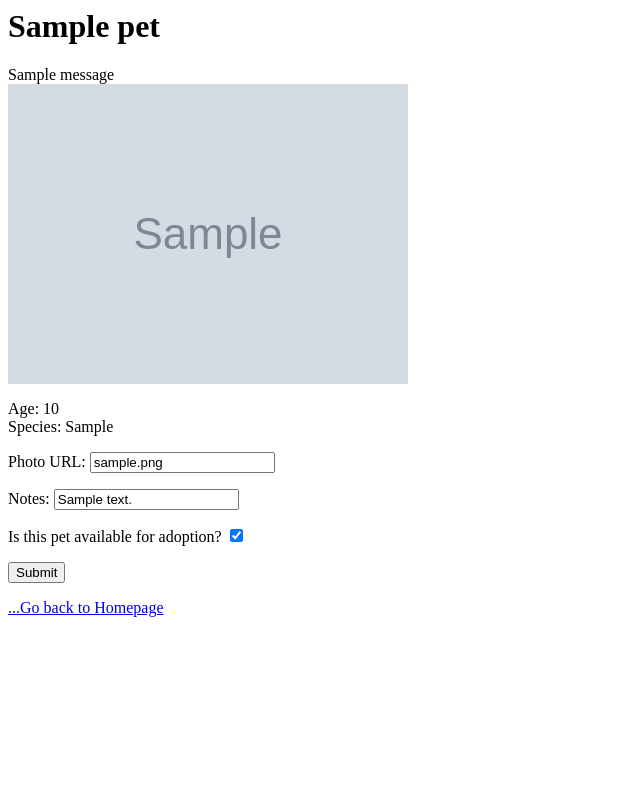
After one commit to SevenSinz/adoptpets, a Flask app: page /1 in a window 1280 px wide. The commit adds this page. Shown: the whole page, without its empty margins (0-640 px from the left). Run offline with Flask 2, Linux system fonts and the light colour scheme; tables that the repository leaves empty hold one stand-in row (values such as "Sample post"); grey boxes marked "Sample" are stand-in pictures; one stand-in notice (Sample message) is shown; some libraries are stand-ins or nearby versions.

Commit message:
edit form functionality

```diff
--- a/app.py
+++ b/app.py
@@ -37,15 +37,24 @@ class AddPetForm(FlaskForm):
     available = BooleanField("Is this pet available for adoption? ")
 
 
+class EditPetForm(FlaskForm):
+    '''Form for editing pet data from pets table'''
+    photo_url = URLField("Photo URL: ",
+                         validators=[url(), Optional(strip_whitespace=True)])
+    notes = StringField("Notes: ")
+    available = BooleanField("Is this pet available for adoption? ")
+
+
 @app.route('/')
 def show_homepage():
+    '''homepage'''
     pets = Pet.query.all()
     return render_template('home.html', pets=pets)
 
 
 @app.route('/add', methods=['GET', 'POST'])
 def add_pet_form():
-    # creating the form instance
+    '''render and process add pet form'''
     form = AddPetForm()
 
     # validating if its GET or POST
@@ -62,8 +71,24 @@ def add_pet_form():
         return redirect('/')
 
     else:
-        return render_template("addpet.html", form = form)
+        return render_template("addpet.html", form=form)
 
-# @app.route('/<int:pet_id_number',methods=['GET', 'POST'])
-# def edit_pet_form(pet_id_number):
-    # creating edit form
+
+@app.route('/<int:pet_id_number>', methods=['GET', 'POST'])
+def edit_pet_form(pet_id_number):
+    '''render and process edit pet information; display pet info'''
+
+    pet = Pet.query.get_or_404(pet_id_number)
+    form = EditPetForm(obj=pet)
+
+    if form.validate_on_submit():
+
+        pet.photo_url = form.photo_url.data or None
+        pet.notes = form.notes.data or None
+        pet.available = form.available.data
+
+        db.session.commit()
+        return redirect('/')
+
+    else:
+        return render_template("display_edit_pet.html", form=form, pet=pet)
--- /dev/null
+++ b/templates/display_edit_pet.html
@@ -0,0 +1,43 @@
+<html>
+<body>
+<h1>{{pet.name}}</h1>
+
+{% for msg in get_flashed_messages() %}
+  <div>{{ msg }}</div>
+{% endfor %}
+
+<div>
+    <img src="{{pet.photo_url}}" alt="">
+    <p>Age: {{pet.age}} <br>
+        <!-- {% if pet.available %}
+            <b>is available!</b>
+        {% endif %} -->
+        Species: {{pet.species}}<br>
+    </p>
+</div>
+
+
+<form method="POST">
+<!-- CRSF tag -->
+  {{ form.hidden_tag() }}
+
+  {% for field in form
+         if field.widget.input_type != 'hidden' %}
+
+    <!-- show the input fields -->
+  <p>
+    {{ field.label }}
+    {{ field }}
+<!-- show errors if they occur, right next to the input field -->
+    {% for error in field.errors %}
+        {{ error }}
+    {% endfor %}
+  </p>
+  {% endfor %}
+
+  <button type="submit">Submit</button>
+
+</form>
+<a href='/'>...Go back to Homepage</a>
+</body>
+</html>
--- a/templates/home.html
+++ b/templates/home.html
@@ -6,7 +6,7 @@
     {% for pet in pets %}
         <div>
             <img src="{{pet.photo_url}}" alt="">
-            <p>{{pet.name}}
+            <p><a href="/{{pet.id}}">{{pet.name}}</a>
                 {% if pet.available %}
                     <b>is available!</b>
                 {% endif %}
```
Also changed, not shown: models.py (line endings or trailing spaces).
